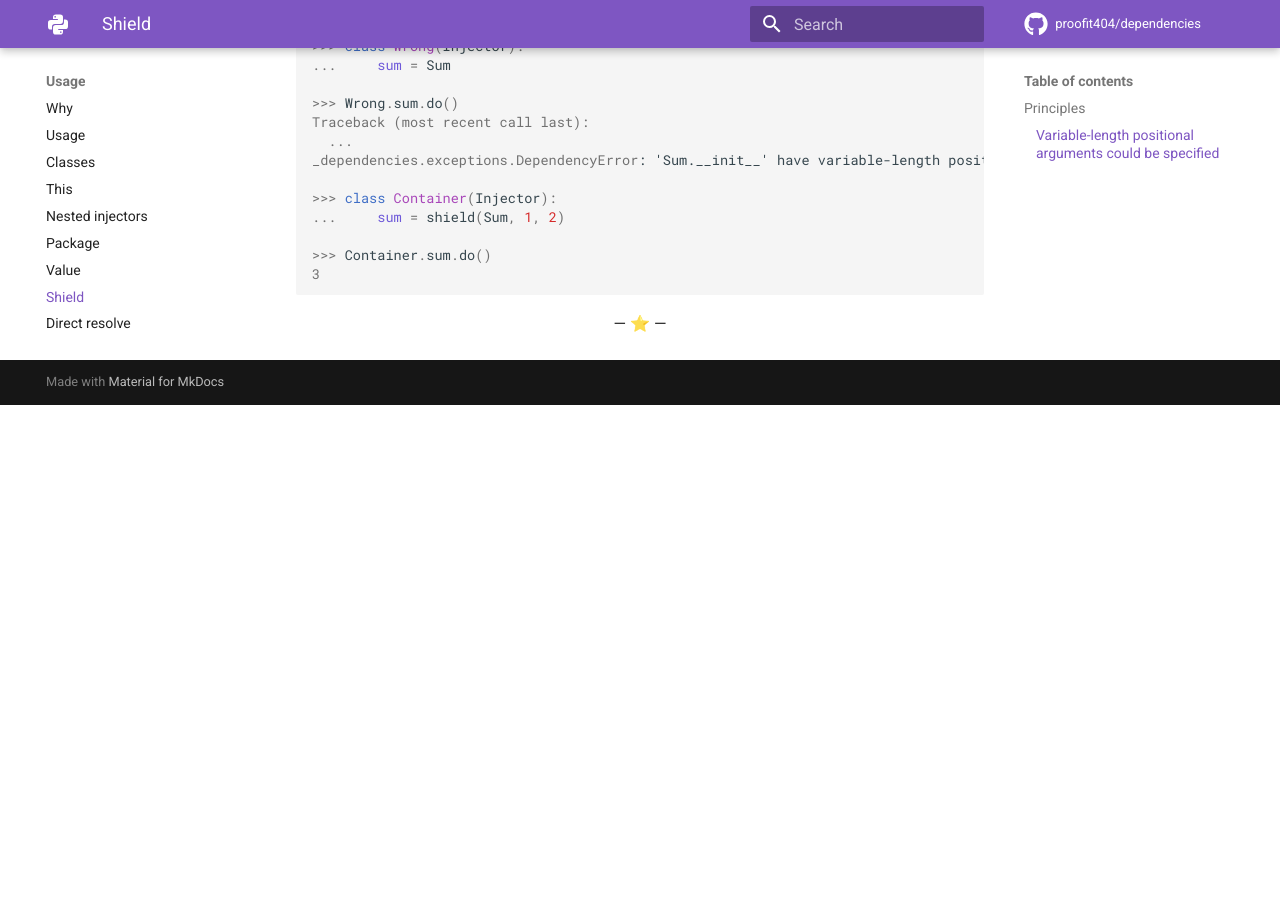
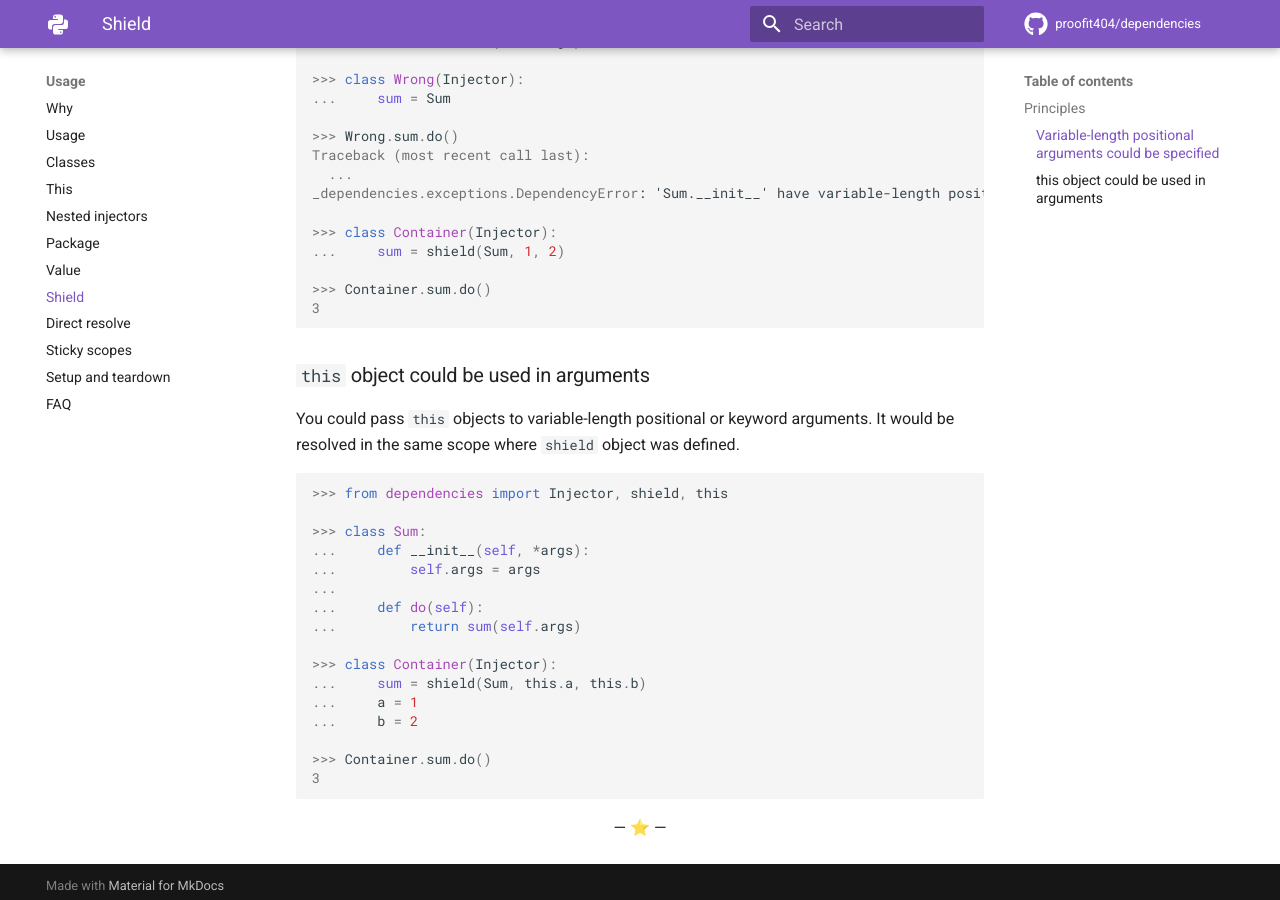
Before and after one commit to proofit404/dependencies, an MkDocs documentation site: the page built from docs/shield.md, in a window 1280 px wide and 900 px high, scrolled down 948 px. Built offline with MkDocs 1.6.1 and Material for MkDocs 9.7.7, drawn with Linux system fonts in a browser that asks for light colours; comment, search, counter and statistics services are not loaded; before the commit the page ends 1353 px from its top, so only the background shows below that; some of the changed text lies outside the part shown.

Commit message:
docs: explain this object as shield argument #445

````diff
--- a/docs/shield.md
+++ b/docs/shield.md
@@ -13,6 +13,7 @@
 ## Principles
 
 - [Variable-length positional arguments could be specified](#variable-length-positional-arguments-could-be-specified)
+- [`this` object could be used in arguments](#this-object-could-be-used-in-arguments)
 
 ### Variable-length positional arguments could be specified
 
@@ -50,4 +51,31 @@
 
 ```
 
+### `this` object could be used in arguments
+
+You could pass `this` objects to variable-length positional or keyword
+arguments. It would be resolved in the same scope where `shield` object was
+defined.
+
+```pycon
+
+>>> from dependencies import Injector, shield, this
+
+>>> class Sum:
+...     def __init__(self, *args):
+...         self.args = args
+...
+...     def do(self):
+...         return sum(self.args)
+
+>>> class Container(Injector):
+...     sum = shield(Sum, this.a, this.b)
+...     a = 1
+...     b = 2
+
+>>> Container.sum.do()
+3
+
+```
+
 <p align="center">&mdash; ⭐ &mdash;</p>
````
